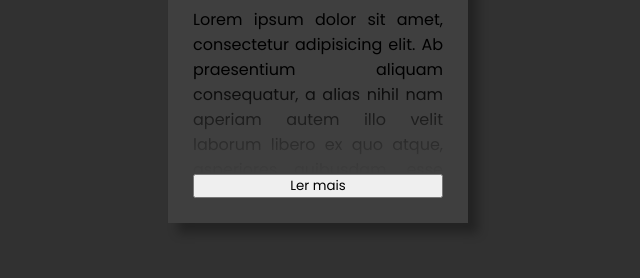
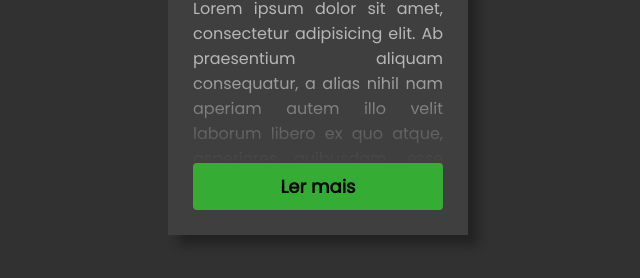
Before and after one commit to CleniltonCosta/Ler-Mais, a plain HTML site: page index.html in a window 1280 px wide. Shown: the part 378-656 px from the top of the page, without its empty margins (322-962 px from the left). Drawn offline with Linux system fonts and the light colour scheme.

Commit message:
estilizando botao

```diff
--- a/css/style.css
+++ b/css/style.css
@@ -62,4 +62,23 @@ body{
     width: 40px;
     background-color: rgb(97, 53, 201);
     bottom: 04px;
+    border-radius: 100px;
 }
+.text p{
+    color: #b7b7b7;
+}
+button{
+    border-radius: 4px;
+    padding: 10px;
+    border: none;
+    background: rgb(53, 173, 53);
+    font-size: 18px;
+    font-weight: bold;
+    cursor: pointer;
+    transition: all 0.3s ease-in-out;
+}
+button:hover{
+    background: transparent;
+    color: rgb(53, 173, 53);
+    transition: all 0.3s ease-in-out;
+}
```
